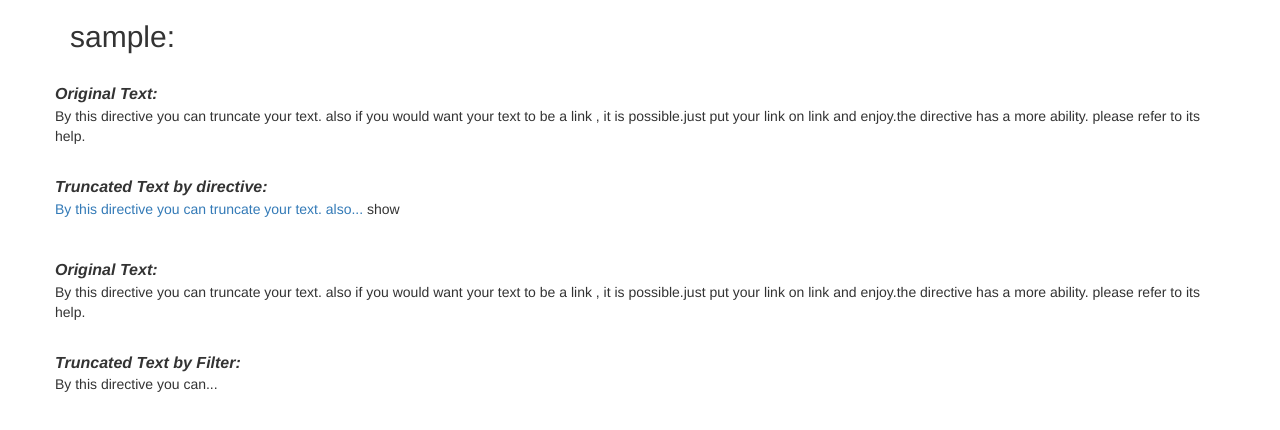
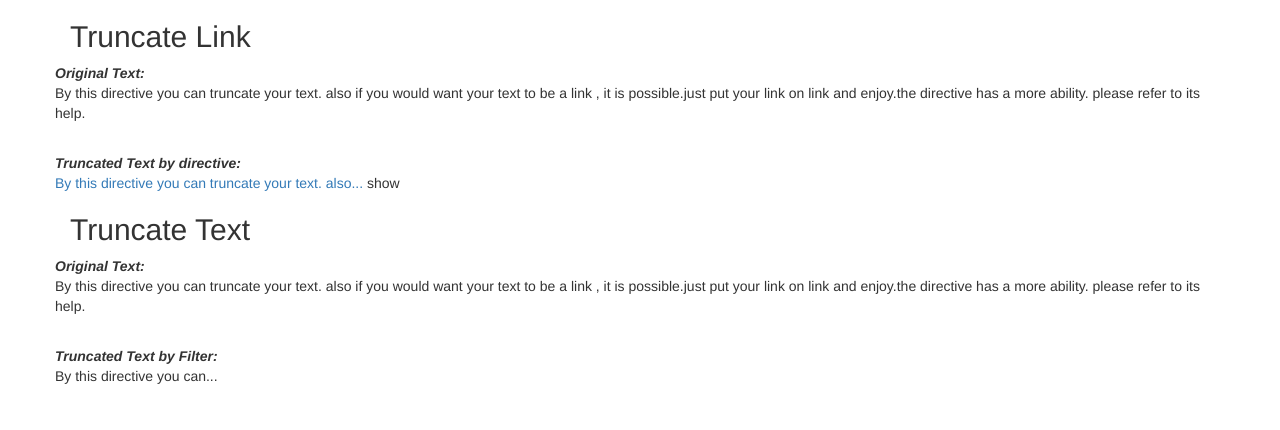
Before and after one commit to Rouhollah/ng-truncate-link, a website: page sample/index.html in a window 1280 px wide. Drawn offline with nearby package versions, Linux system fonts and the light colour scheme.

Commit message:
text correction

```diff
--- a/sample/index.html
+++ b/sample/index.html
@@ -11,26 +11,28 @@
 <body ng-app="sampleModule">
         <div ng-controller="myCtrl">
                 <div class="container">
-                       <h2>sample:</h2>
+                        <p>
+                                <h2>Truncate Link</h2>
+                        </p>
                         <div class="row">
-                                <br>
-                                <i style="font-size:16px;font-weight:bold">Original Text:</i>
+                                <i style="font-size:14px;font-weight:bold">Original Text:</i>
                                 <p id="myText">{{text}}</p>
                                 <br>
-                                <i style="font-size:16px;font-weight:bold">Truncated Text by directive:</i>
+                                <i style="font-size:14px;font-weight:bold">Truncated Text by directive:</i>
                                 <div>
                                         <ng-truncate-link link="about.html" number=50 text="text" more="show" less="hide" class="noUnderLine" trarget="_blank">
                                         </ng-truncate-link>
                                 </div>
                         </div>
-                        <br>
-                        <br>
+                        <p>
+                                <h2>Truncate Text</h2>
+                        </p>
                         <div class="row">
                                 <div>
-                                        <i style="font-size:16px;font-weight:bold">Original Text:</i>
+                                        <i style="font-size:14px;font-weight:bold">Original Text:</i>
                                         <p>{{text2}}</p>
                                         <br>
-                                        <i style="font-size:16px;font-weight:bold">Truncated Text by Filter:</i>
+                                        <i style="font-size:14px;font-weight:bold">Truncated Text by Filter:</i>
                                         <p> {{text2|truncateText:25}}</p>
                                 </div>
                         </div>
```
